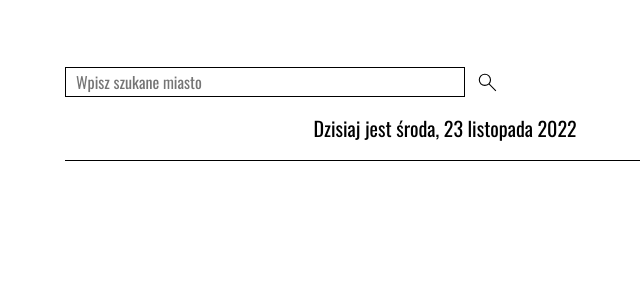
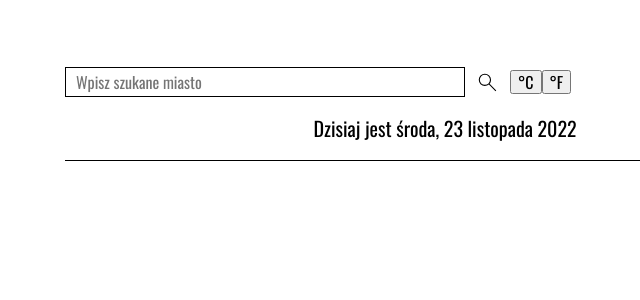
Before and after one commit to carterstorm/react-weather-app, a React (Create React App) app: page / in a window 1280 px wide. Shown: the top 300 px of the page, without its empty margins (195-835 px from the left). Built offline with nearby package versions, Linux system fonts and the light colour scheme.

Commit message:
created TemperatureButtons component

```diff
--- a/src/MainWrapper/LocationSearch/index.js
+++ b/src/MainWrapper/LocationSearch/index.js
@@ -1,6 +1,7 @@
 import { ContainerSearch, Input, StyledLocationSearch } from "./styled";
 import searchImage from "../../svg/search.svg";
 import { Button } from "../Button";
+import { TemperatureButtons } from "../TemperatureButtons";
 
 export const LocationSearch = ({ searchCity, onFormSubmit, setSearchCity }) => (
     <StyledLocationSearch onSubmit={onFormSubmit}>
@@ -13,5 +14,6 @@ export const LocationSearch = ({ searchCity, onFormSubmit, setSearchCity }) => (
         </ContainerSearch>
         <Button
             img={searchImage} />
+        <TemperatureButtons />
     </StyledLocationSearch>
 );
--- /dev/null
+++ b/src/MainWrapper/TemperatureButtons/index.js
@@ -0,0 +1,8 @@
+import { TemperatureButton, Wrapper } from "./styled";
+
+export const TemperatureButtons = () => (
+    <Wrapper>
+        <TemperatureButton type="button">°C</TemperatureButton>
+        <TemperatureButton type="button">°F</TemperatureButton>
+    </Wrapper>
+);
--- /dev/null
+++ b/src/MainWrapper/TemperatureButtons/styled.js
@@ -0,0 +1,7 @@
+import styled from "styled-components";
+
+export const Wrapper = styled.div`
+`;
+
+export const TemperatureButton = styled.button`
+`;
```
